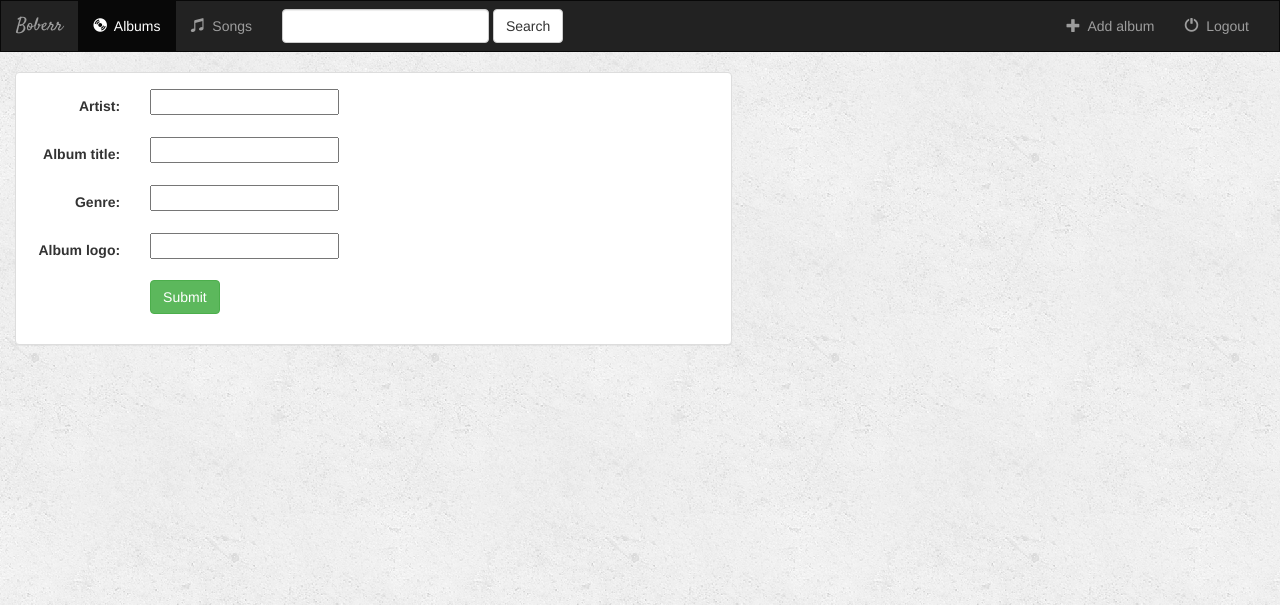
After one commit to boberstarosta/yt_django_tutorial, a Django app: page /music/album/add/ in a window 1280 px wide. The commit adds this page. Shown: the top 605 px of the page. Run offline with Django 3.2, Linux system fonts and the light colour scheme; some libraries are stand-ins or nearby versions.

Commit message:
Completed part 31 - ModelForm and CreateView

```diff
--- /dev/null
+++ b/music/templates/music/album_form.html
@@ -0,0 +1,31 @@
+{% extends 'music/base.html' %}
+
+{% block title %} New album {% endblock %}
+
+{% block body %}
+<div class="container-fluid">
+
+    <div class="row">
+
+        <div class="col-sm-12 col-md-7">
+            <div class="panel panel-default">
+                <div class="panel-body">
+
+                    <form class="form-horizontal" action="" method="post" enctype="multipart/form-data">
+                        {% csrf_token %}
+                        {% include 'music/form-template.html' %}
+                        <div class="form-group">
+                            <div class="col-sm-offset-2 col-sm-10">
+                                <button type="submit" class="btn btn-success">Submit</button>
+                            </div>
+                        </div>
+                    </form>
+
+                </div>
+            </div>
+        </div>
+
+    </div>
+
+</div>
+{% endblock %}
--- a/music/templates/music/base.html
+++ b/music/templates/music/base.html
@@ -51,7 +51,7 @@
 
                 <ul class="nav navbar-nav navbar-right">
                     <li class="">
-                        <a href="#">
+                        <a href="{% url 'music:album-add' %}">
                             <span class="glyphicon glyphicon-plus" aria-hidden="true"></span>&nbsp; Add album
                         </a>
                     </li>
--- /dev/null
+++ b/music/templates/music/form-template.html
@@ -0,0 +1,9 @@
+{% for field in form %}
+    <div class="form-group">
+        <div class="col-sm-offset-2 col-sm-10">
+            <span class="text-danger small">{{ field.error }}</span>
+        </div>
+        <label class="control-label col-sm-2">{{ field.label_tag }}</label>
+        <div class="col-sm-10">{{ field }}</div>
+    </div>
+{% endfor %}
```
Also changed, not shown: db.sqlite3.
